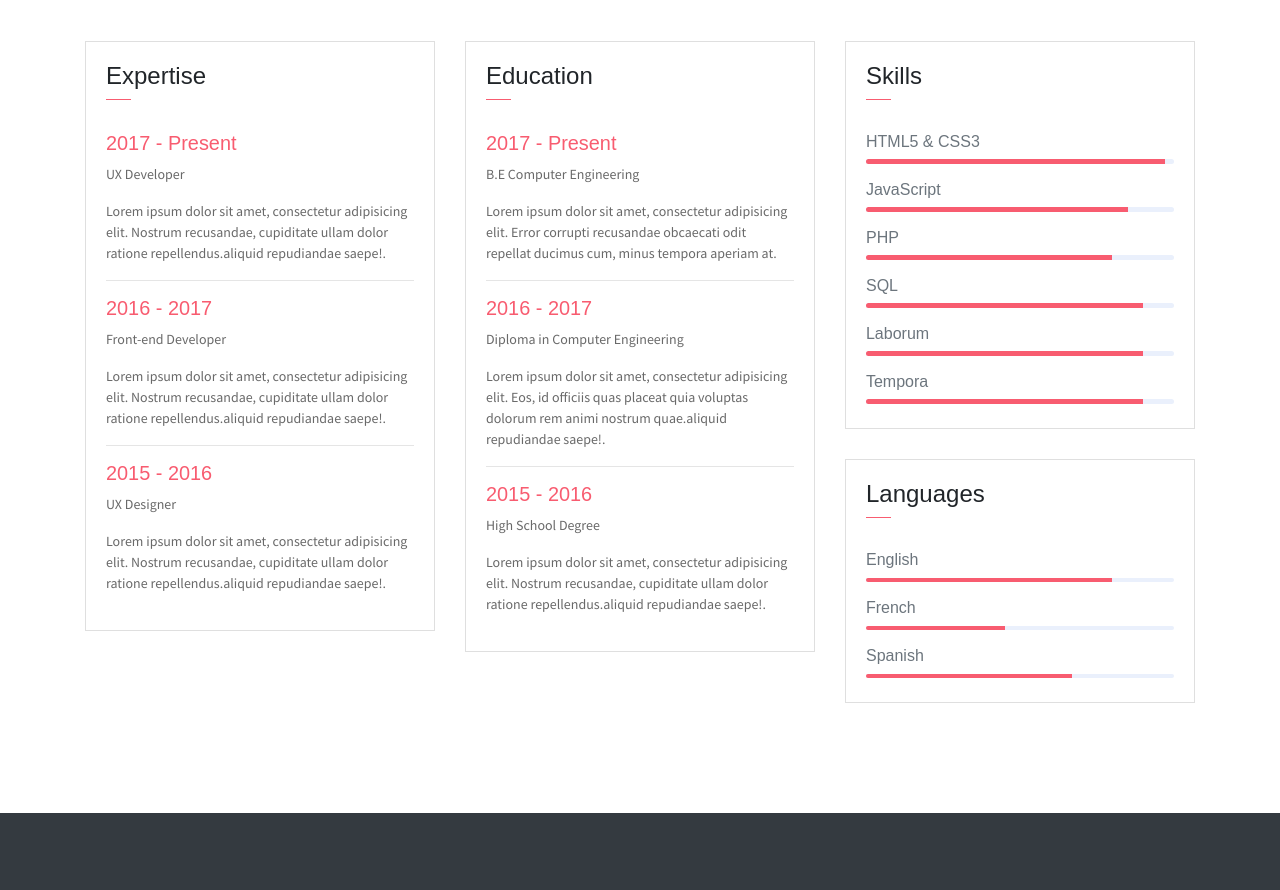
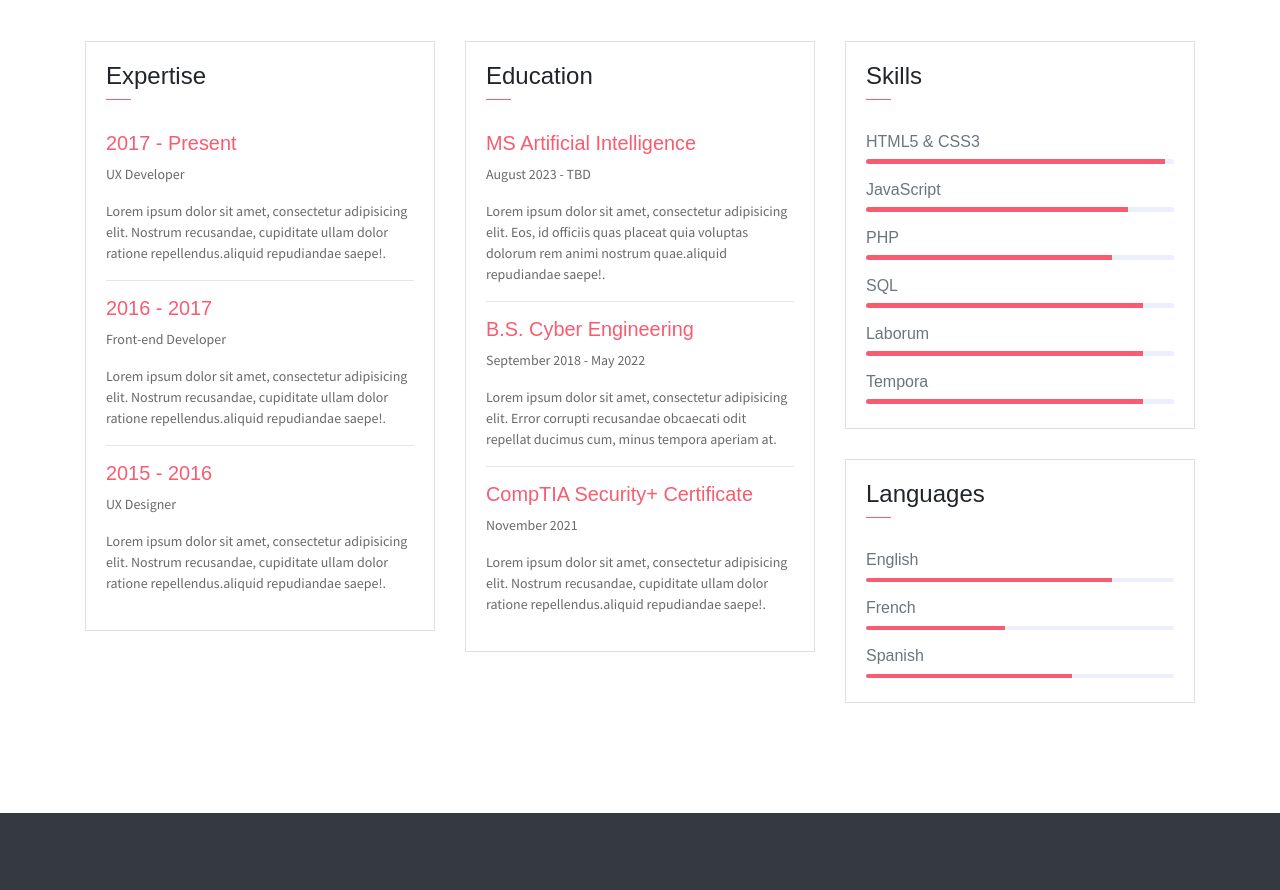
Before and after one commit to trojanMail/portfolio, a plain HTML site: page index.html in a window 1280 px wide. Shown: the part 1340-2230 px from the top of the page. Drawn offline with Linux system fonts and the light colour scheme; some packages are replaced by stand-ins of ours.

Commit message:
updated titles for education cards

```diff
--- a/index.html
+++ b/index.html
@@ -171,18 +171,17 @@
                             </div>
                         </div>
                         <div class="card-body">
-                            <h6 class="title text-danger">2017 - Present</h6>
-                            <P>B.E Computer Engineering</P>
+                            <h6 class="title text-danger">MS Artificial Intelligence</h6>
+                            <P>August 2023 - TBD</P>
+                            <P class="subtitle">Lorem ipsum dolor sit amet, consectetur adipisicing elit. Eos, id officiis quas placeat quia voluptas dolorum rem animi nostrum quae.aliquid repudiandae saepe!.</P>
+                            <hr>
+                            <h6 class="title text-danger">B.S. Cyber Engineering</h6>
+                            <P>September 2018 - May 2022</P>
                             <P class="subtitle">Lorem ipsum dolor sit amet, consectetur adipisicing elit. Error corrupti recusandae obcaecati odit repellat ducimus cum, minus tempora aperiam at.</P>
                             <hr>
-                            <h6 class="title text-danger">2016 - 2017</h6>
-                            <P>Diploma in Computer Engineering</P>
-                            <P class="subtitle">Lorem ipsum dolor sit amet, consectetur adipisicing elit. Eos, id officiis quas placeat quia voluptas dolorum rem animi nostrum quae.aliquid repudiandae saepe!.</P>
-                            <hr>
-                            <h6 class="title text-danger">2015 - 2016</h6>
-                            <P>High School Degree</P>
+                            <h6 class="title text-danger">CompTIA Security+ Certificate</h6>
+                            <P>November 2021</P>
                             <P class="subtitle">Lorem ipsum dolor sit amet, consectetur adipisicing elit. Nostrum recusandae, cupiditate ullam dolor ratione repellendus.aliquid repudiandae saepe!.</P>
-
                         </div>
                     </div>
                 </div>
```
